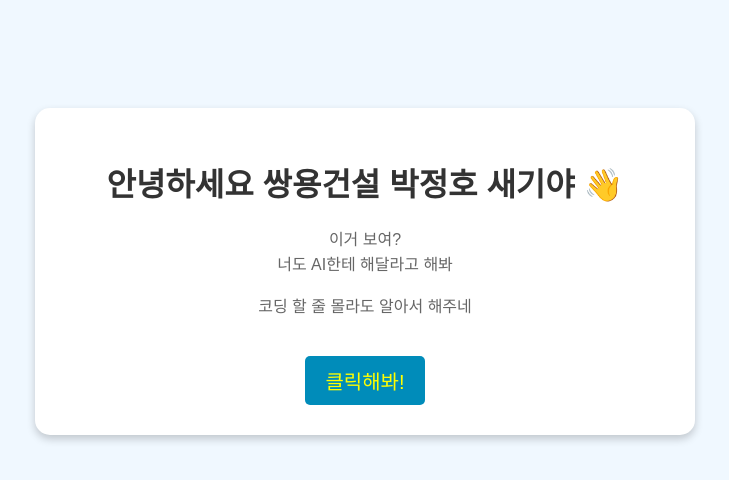
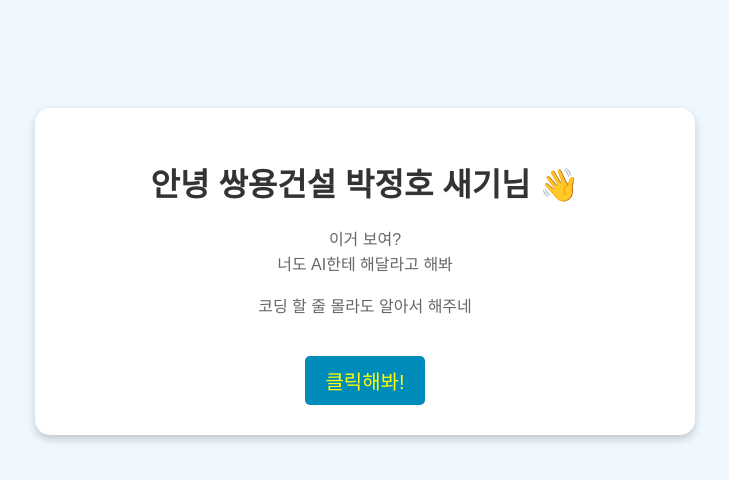
Before and after one commit to Kithae0608/Kithae_First_Website, a plain HTML site: page index.html in a window 1280 px wide. Shown: the whole page, without its empty margins (275-1004 px from the left). Drawn offline with Linux system fonts and the light colour scheme.

Commit message:
Update index.html

```diff
--- a/index.html
+++ b/index.html
@@ -45,7 +45,7 @@
 
     <!-- 여기서부터는 화면에 보여지는 내용입니다 -->
     <div class="box">
-        <h1>안녕하세요 쌍용건설 박정호 새기야 👋</h1>
+        <h1>안녕 쌍용건설 박정호 새기님 👋</h1>
         <p>이거 보여?<br>너도 AI한테 해달라고 해봐</p>
         <p>코딩 할 줄 몰라도 알아서 해주네</p>
 
```
